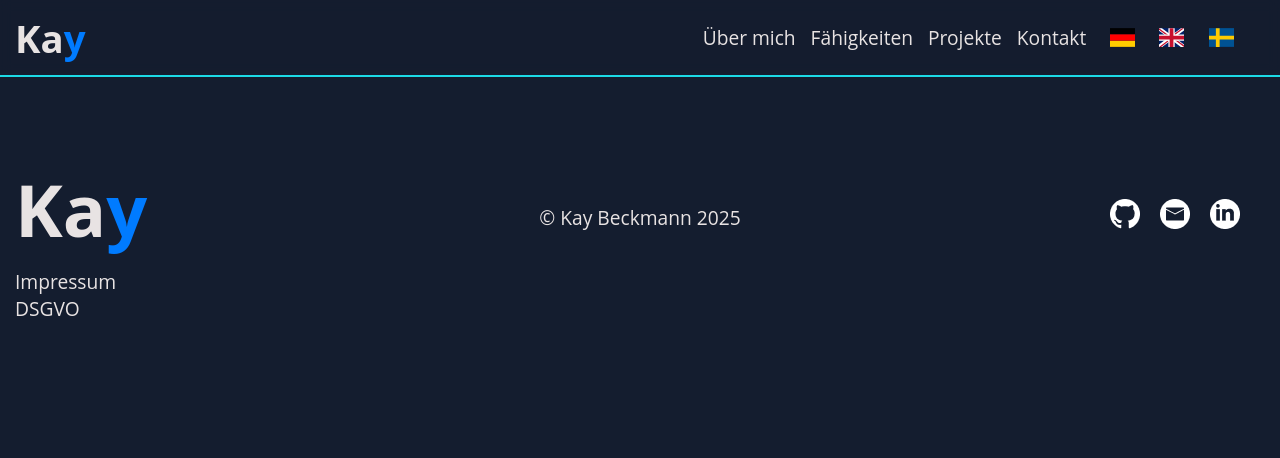
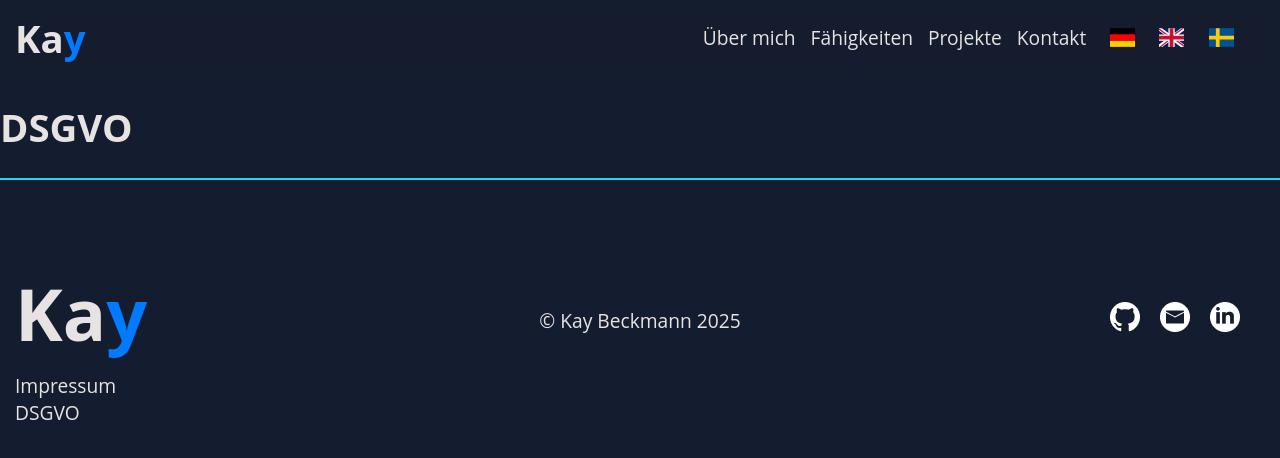
Before and after one commit to KayBeckmann/Portfolio-Vue, a Vue app: page /dsgvo in a window 1280 px wide. Shown: the top 458 px of the page. Built offline with nearby package versions, Linux system fonts and the light colour scheme.

Commit message:
add Impressum and DSGVO

```diff
--- a/src/components/FooterComponent.vue
+++ b/src/components/FooterComponent.vue
@@ -1,9 +1,11 @@
 <template>
   <div class="wrapper">
     <div class="left content">
-      <h1>Ka<span class="coloriezed">y</span></h1>
-      <div class="pointer">Impressum</div>
-      <div class="pointer">DSGVO</div>
+      <router-link to="/">
+        <h1>Ka<span class="coloriezed">y</span></h1>
+      </router-link>
+      <router-link to="/impressum">Impressum</router-link>
+      <router-link to="/dsgvo">DSGVO</router-link>
     </div>
     <div class="middle content text">&copy; Kay Beckmann 2025</div>
     <div class="right">
--- a/src/components/MenuComponent.vue
+++ b/src/components/MenuComponent.vue
@@ -1,9 +1,9 @@
 <template>
   <div class="menu">
     <div class="left">
-      <a href="#">
+      <router-link to="/">
         <h1>Ka<span class="coloriezed">y</span></h1>
-      </a>
+      </router-link>
     </div>
     <div class="right">
       <ul>
--- a/src/router.js
+++ b/src/router.js
@@ -1,12 +1,12 @@
 import { createRouter, createWebHistory } from 'vue-router'
 import HomeView from './views/HomeView.vue'
-import ImpressumView from './views/ImpressumView.vue'
 
 const router = createRouter({
   history: createWebHistory(),
   routes: [
     { path: '/', component: HomeView },
-    { path: '/impressum', component: ImpressumView },
+    { path: '/impressum', component: ()=>import('./views/ImpressumView.vue') },
+    { path: '/dsgvo', component: ()=>import('./views/DsgvoView.vue')},
   ]
 })
 
--- /dev/null
+++ b/src/views/DsgvoView.vue
@@ -0,0 +1,3 @@
+<template>
+    <h1>DSGVO</h1>
+</template>
```
